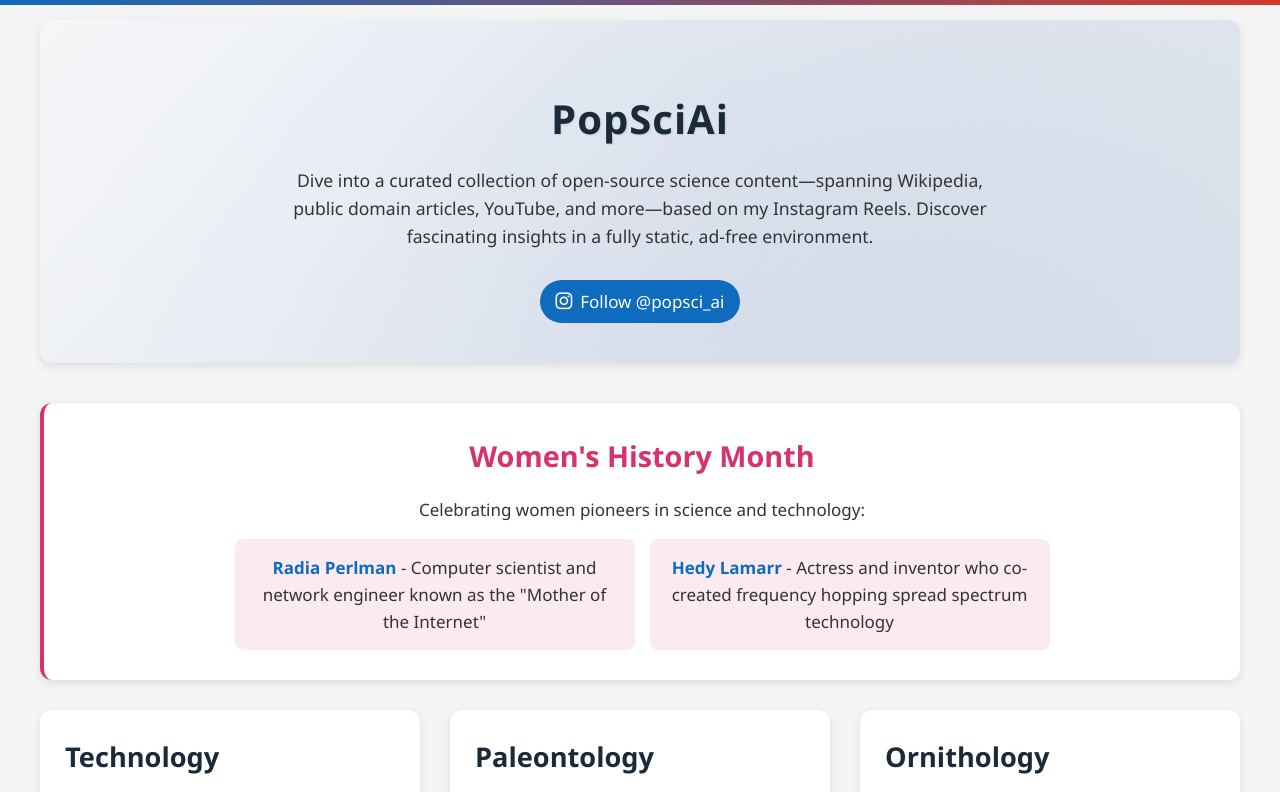
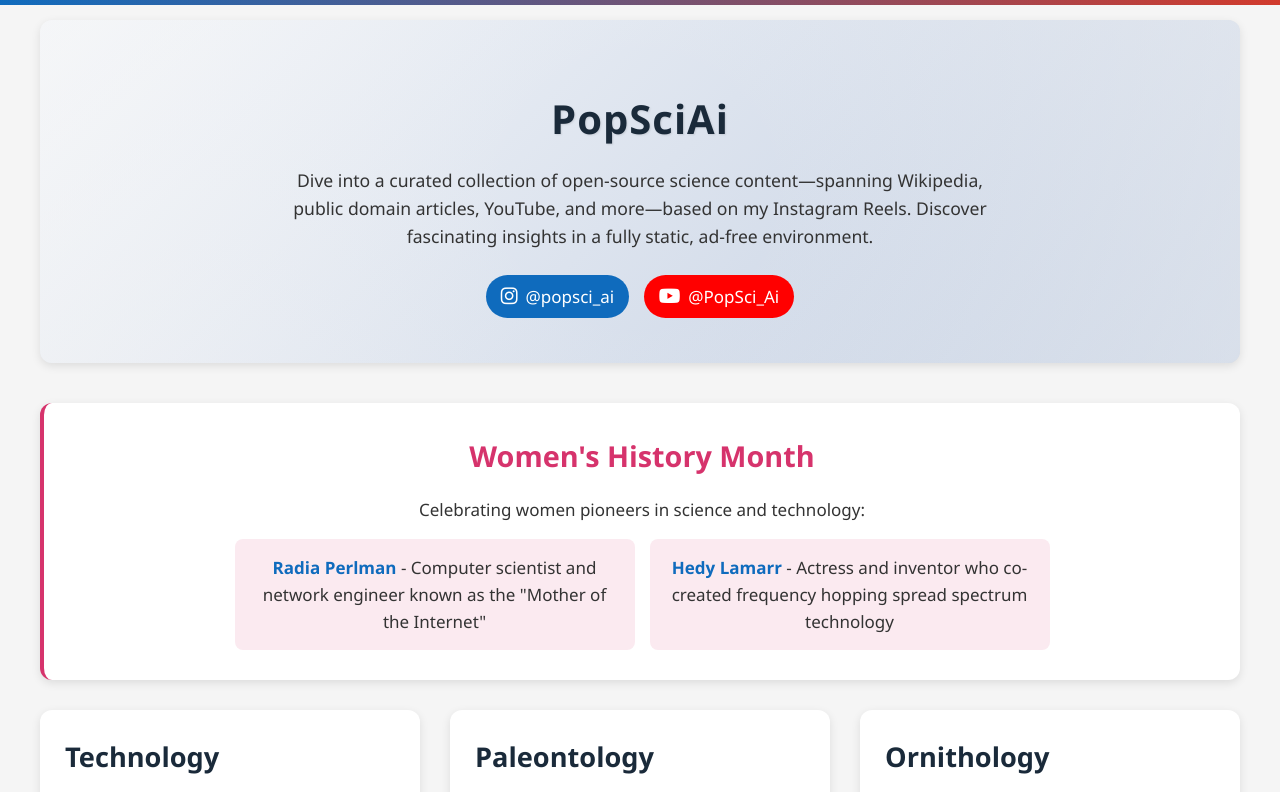
Before and after one commit to zsintech/popsci.ai, a plain HTML site: page index.html in a window 1280 px wide. Shown: the top 792 px of the page. Drawn offline with Linux system fonts and the light colour scheme.

Commit message:
Description of your changes

```diff
--- a/index.html
+++ b/index.html
@@ -93,7 +93,7 @@
                 border-radius: 25px;
                 background-color: var(--secondary-color);
                 transition: all 0.3s;
-                margin-top: 10px;
+                margin: 5px;
             }
 
             .social-link:hover {
@@ -101,6 +101,14 @@
                 color: white;
                 transform: translateY(-2px);
                 box-shadow: 0 4px 8px rgba(0,0,0,0.1);
+            }
+
+            .youtube-link {
+                background-color: #FF0000;
+            }
+
+            .youtube-link:hover {
+                background-color: #CC0000;
             }
 
             .social-link i {
@@ -483,7 +491,10 @@
                 <div class="header-content">
                     <h1>PopSciAi</h1>
                     <p class="description">Dive into a curated collection of open-source science content—spanning Wikipedia, public domain articles, YouTube, and more—based on my Instagram Reels. Discover fascinating insights in a fully static, ad-free environment.</p>
-                    <a href="https://www.instagram.com/popsci_ai?igsh=MTM0ZWpyMnFmNTlpMg==" class="social-link" target="_blank"><i class="fab fa-instagram"></i>Follow @popsci_ai</a>
+                    <div class="social-links">
+                        <a href="https://www.instagram.com/popsci_ai?igsh=MTM0ZWpyMnFmNTlpMg==" target="_blank" class="social-link"><i class="fab fa-instagram"></i>@popsci_ai</a>
+                        <a href="https://www.youtube.com/@PopSci_Ai" target="_blank" class="social-link youtube-link"><i class="fab fa-youtube"></i>@PopSci_Ai</a>
+                    </div>
                 </div>
             </header>
 
@@ -693,6 +704,7 @@
             <footer>
                 <div class="footer-social">
                     <a href="https://www.instagram.com/popsci_ai?igsh=MTM0ZWpyMnFmNTlpMg==" target="_blank"><i class="fab fa-instagram"></i></a>
+                    <a href="https://www.youtube.com/@PopSci_Ai" target="_blank"><i class="fab fa-youtube"></i></a>
                 </div>
                 <div class="creator-info">
                     <p>Created by a BMSIS scholar studying Software Engineering at AUIS. Through PopSciAi, I'm passionate about making science accessible to everyone by curating and sharing interesting content across multiple disciplines.</p>
```
